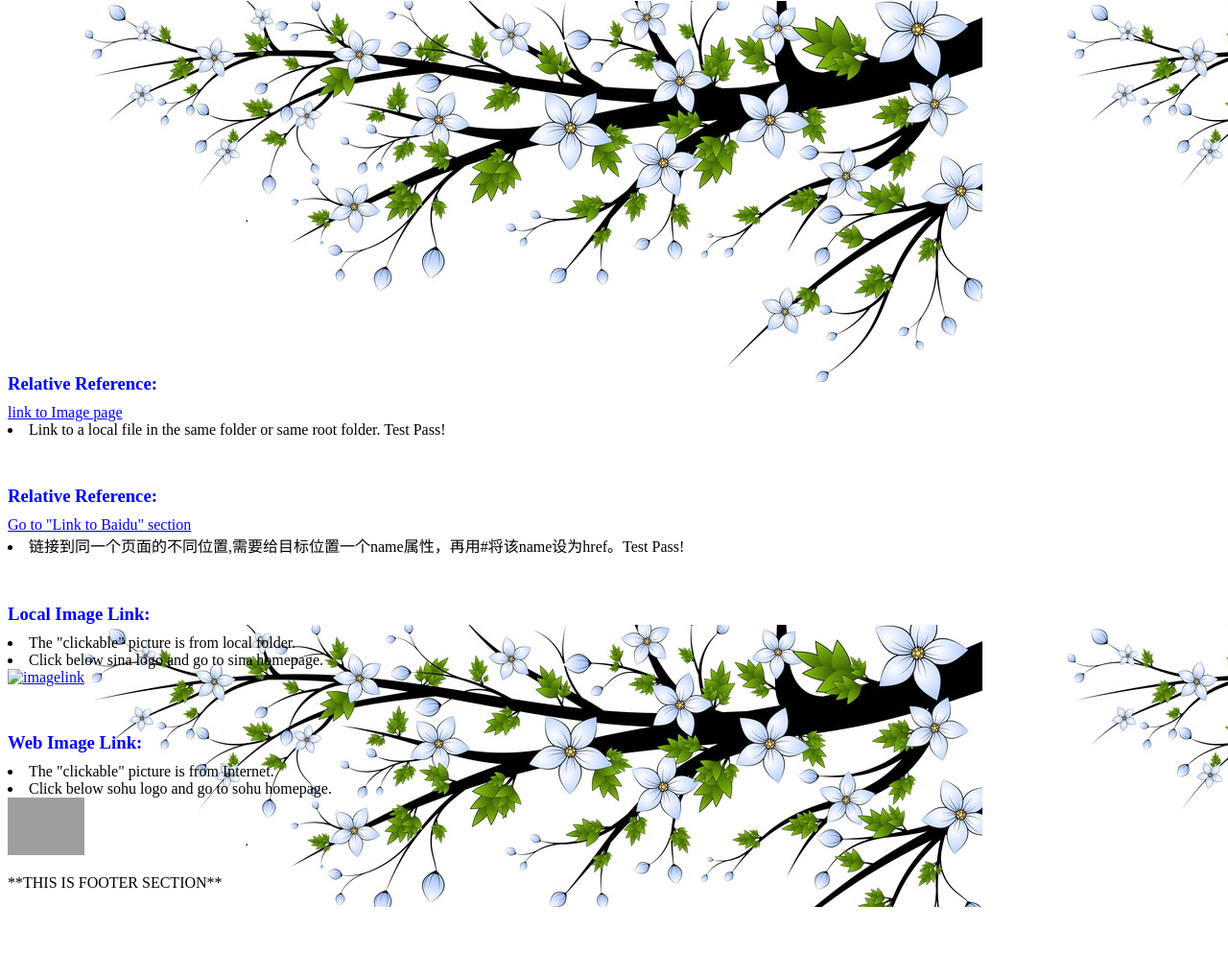
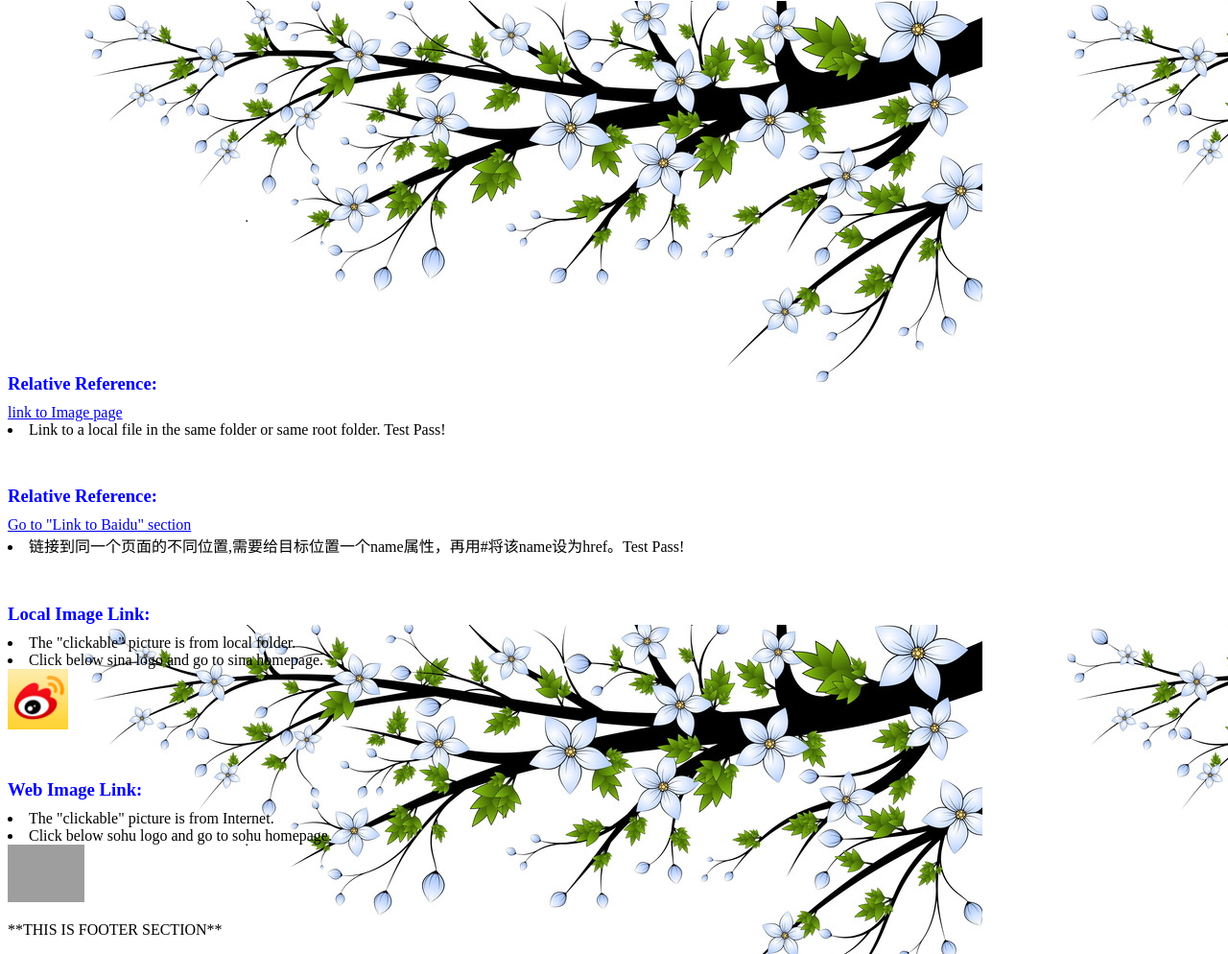
Before and after one commit to just7keep/just7keep.github.io, a plain HTML site: page index.html in a window 1280 px wide. Shown: the part 649-1643 px from the top of the page at 96% size. Before the commit the page ends 1594 px from the top, so only its background shows below. Drawn offline with Linux system fonts and the light colour scheme; grey boxes are pictures that could not be loaded.

Commit message:
Update index.html

```diff
--- a/index.html
+++ b/index.html
@@ -8,7 +8,7 @@
 h3{font-family:Segoe Script;color:blue;padding-top:30px;padding-bottom:5px;margin-bottom:5px;}
 h2{color:purple;}
 h1{font-family:Kristen ITC;background-color:white;color:green;}
-body{background-image:url("./images/bg2.png")}
+body{background-image:url("images/bg2.png")}
 </style>
 </head>
 <body>
@@ -35,7 +35,7 @@ body{background-image:url("./images/bg2.png")}
 <h3>Local Image Link:</h3>
 <li>The "clickable" picture is from local folder.</li>
 <li>Click below sina logo and go to sina homepage.</li>
-<a href="http://www.sina.com" target="_blank"><img src=".images/sina logo.jpg" width="5%" alt="imagelink"/></a>
+<a href="http://www.sina.com" target="_blank"><img src="images/sina logo.jpg" width="5%" alt="imagelink"/></a>
 <h3>Web Image Link:</h3>
 <li>The "clickable" picture is from Internet.</li>
 <li>Click below sohu logo and go to sohu homepage.</li>
```
